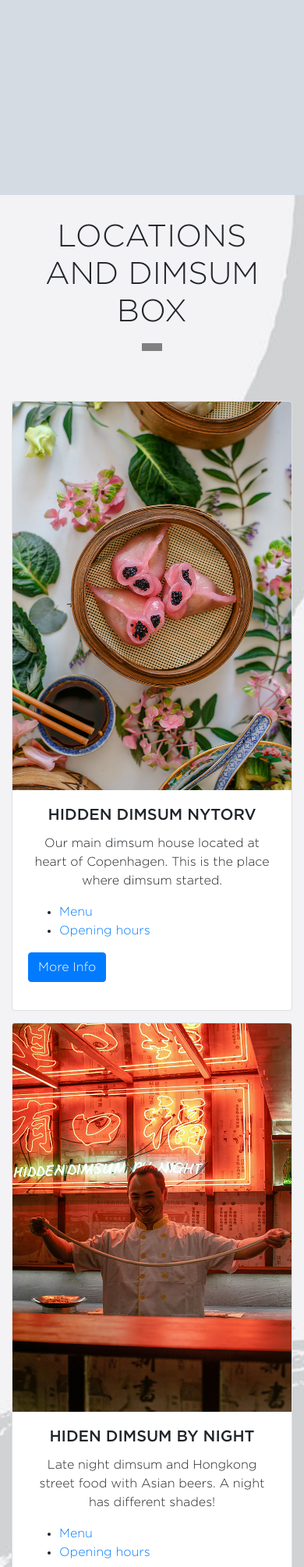
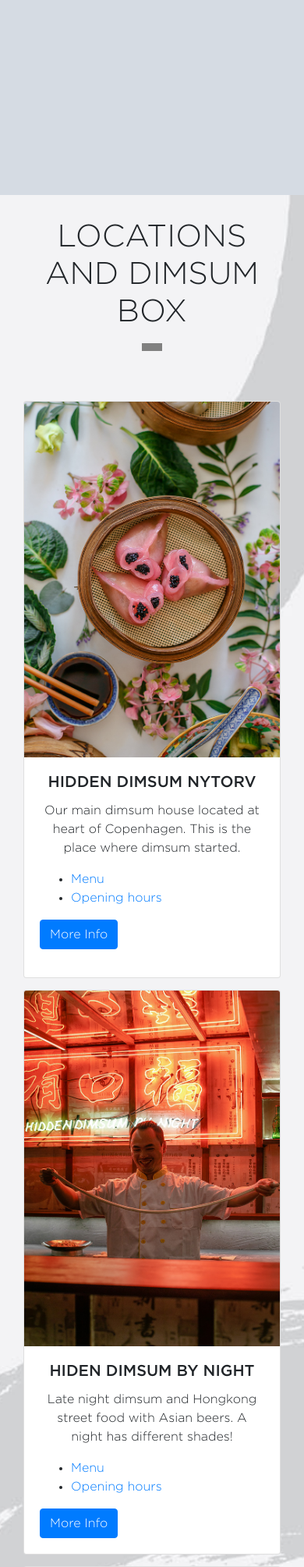
Before and after one commit to JianDk/HD_website, a Django app: template website/templates/index.html in a window 390 px wide. Shown: the part 450-2459 px from the top of the page at 78% size. Run offline with Django 3.2, Linux system fonts and the light colour scheme; the template is opened without the code that fills it: most values are stand-ins (such as "Sample title", 1, 10 or a date in 2020); grey boxes marked "Sample" are stand-in pictures; form fields are guessed from the names that the template uses; some libraries are stand-ins or nearby versions.

Commit message:
fixed breakpoints for cards in main page

```diff
--- a/website/templates/mainCardContent.html
+++ b/website/templates/mainCardContent.html
@@ -9,6 +9,7 @@
         </div>
 
         <div class="card-deck" id ="card-deck">
+            <div class="col-md-3">
                 <div class="card">
                     <a href="{% url 'hdnytorv' %}">
                         <img class="card-img-top" src={% static 'media/card_hiddendimsumNytorv.jpg' %} alt="Hidden Dimsum Nytorv image">
@@ -26,7 +27,9 @@
                             </p>
                         </div>
                 </div>
+            </div>
 
+            <div class="col-md-3">
                 <div class="card">
                     <a href="{% url 'hdbynight' %}">
                         <img class="card-img-top" src={% static 'media/card_bynight.jpg' %} alt="Hidden Dimsum By Night">
@@ -41,7 +44,9 @@
                         <a href = "{% url 'hdbynight' %}" class = "btn btn-primary" id ="cardLinkText">More Info</a>
                     </div>
                 </div>
+            </div>
 
+            <div class="col-md-3">
                 <div class="card">
                     <a href="{% url 'hd2900' %}">
                         <img class="card-img-top" src={% static 'media/card_hiddendimsum2900.jpg' %} alt="Hidden Dimsum Strandvejen 163, 2900 Hellerup">
@@ -57,7 +62,9 @@
                         <a href="{% url 'hd2900' %}" target = "_blank" class="btn btn-primary" id ="cardLinkText">More Info</a>
                     </div>
                 </div>
+            </div>
 
+            <div class="col-md-3">
                 <div class="card">
                     <a href="http://www.dimsumbox.dk">
                         <img class="card-img-top" src={% static 'media/card_dimsumbox.jpg' %} alt="Dimsum Box">
@@ -70,4 +77,5 @@
                 </div>
             </div>
         </div>
+    </div>
 </section>
```
Also changed, not shown: website/templates/index.html (line endings or trailing spaces). Lines whose indentation alone changed are shown as unchanged.
